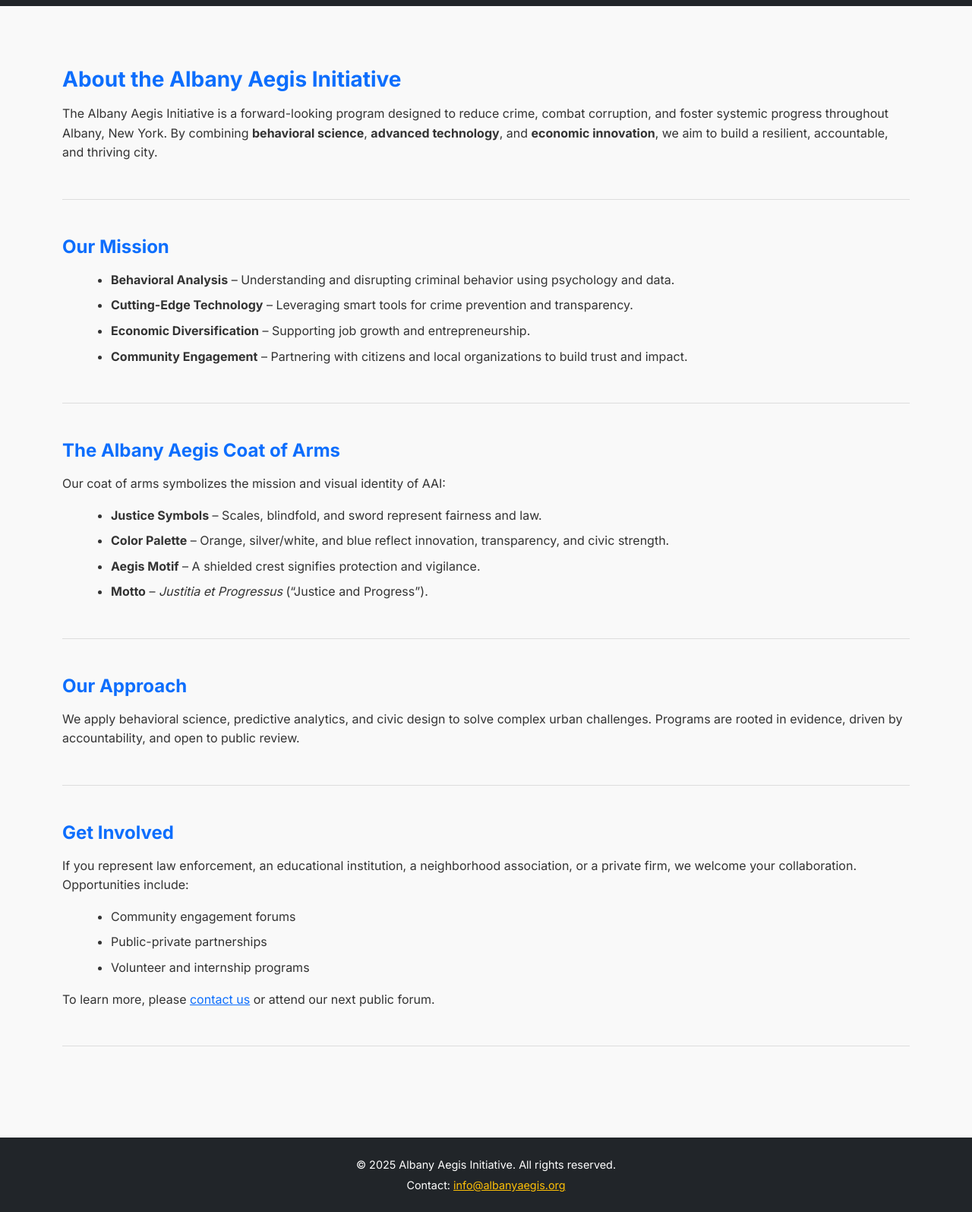
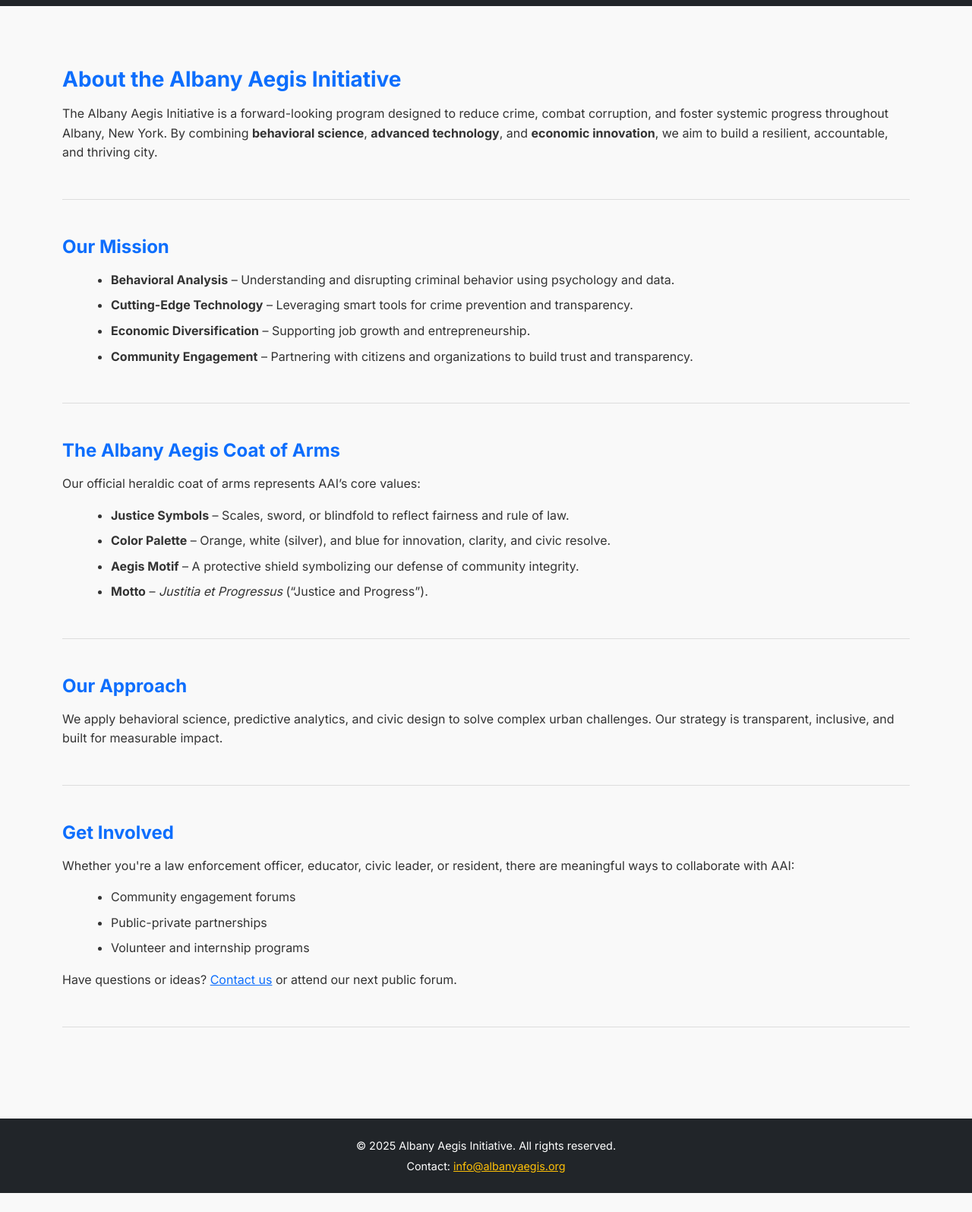
Before and after one commit to fortorange33/albany-aegis-initiative-site, a plain HTML site: page about.html in a window 1280 px wide. Shown: the part 66-1661 px from the top of the page at 76% size. After the commit the page ends 1636 px from the top, so only its background shows below. Drawn offline with nearby package versions, Linux system fonts and the light colour scheme; a small style sheet from the web is missing.

Commit message:
Rewrite about page with clean structure and navigation

```diff
--- a/about.html
+++ b/about.html
@@ -29,13 +29,15 @@
       <nav>
         <ul class="nav mt-3 mt-md-0">
           <li class="nav-item"><a class="nav-link text-white" href="index.html">Home</a></li>
-          <li class="nav-item"><a class="nav-link text-white active" href="about.html">About</a></li>
-          <li class="nav-item"><a class="nav-link text-white" href="#">Crime Data</a></li>
-          <li class="nav-item"><a class="nav-link text-white" href="#">Resources</a></li>
-          <li class="nav-item"><a class="nav-link text-white" href="#">Contact</a></li>
+          <li class="nav-item"><a class="nav-link text-white active" aria-current="page" href="about.html">About</a></li>
+          <li class="nav-item"><a class="nav-link text-white" href="crime-data.html">Crime Data</a></li>
+          <li class="nav-item"><a class="nav-link text-white" href="resources.html">Resources</a></li>
+          <li class="nav-item"><a class="nav-link text-white" href="contact.html">Contact</a></li>
         </ul>
       </nav>
-      <button id="darkToggle" class="btn btn-outline-light ms-md-3 mt-3 mt-md-0" aria-label="Toggle dark mode">🌙</button>
+      <button id="darkToggle" class="btn btn-outline-light ms-md-3 mt-3 mt-md-0" aria-label="Toggle dark mode">
+        <i class="fas fa-moon"></i>
+      </button>
     </div>
   </header>
 
@@ -53,35 +55,35 @@
         <li><strong>Behavioral Analysis</strong> – Understanding and disrupting criminal behavior using psychology and data.</li>
         <li><strong>Cutting-Edge Technology</strong> – Leveraging smart tools for crime prevention and transparency.</li>
         <li><strong>Economic Diversification</strong> – Supporting job growth and entrepreneurship.</li>
-        <li><strong>Community Engagement</strong> – Partnering with citizens and local organizations to build trust and impact.</li>
+        <li><strong>Community Engagement</strong> – Partnering with citizens and organizations to build trust and transparency.</li>
       </ul>
     </section>
 
     <section class="mb-5">
       <h3 class="h4 text-primary mb-3">The Albany Aegis Coat of Arms</h3>
-      <p>Our coat of arms symbolizes the mission and visual identity of AAI:</p>
+      <p>Our official heraldic coat of arms represents AAI’s core values:</p>
       <ul>
-        <li><strong>Justice Symbols</strong> – Scales, blindfold, and sword represent fairness and law.</li>
-        <li><strong>Color Palette</strong> – Orange, silver/white, and blue reflect innovation, transparency, and civic strength.</li>
-        <li><strong>Aegis Motif</strong> – A shielded crest signifies protection and vigilance.</li>
+        <li><strong>Justice Symbols</strong> – Scales, sword, or blindfold to reflect fairness and rule of law.</li>
+        <li><strong>Color Palette</strong> – Orange, white (silver), and blue for innovation, clarity, and civic resolve.</li>
+        <li><strong>Aegis Motif</strong> – A protective shield symbolizing our defense of community integrity.</li>
         <li><strong>Motto</strong> – <em>Justitia et Progressus</em> (“Justice and Progress”).</li>
       </ul>
     </section>
 
     <section class="mb-5">
       <h3 class="h4 text-primary mb-3">Our Approach</h3>
-      <p>We apply behavioral science, predictive analytics, and civic design to solve complex urban challenges. Programs are rooted in evidence, driven by accountability, and open to public review.</p>
+      <p>We apply behavioral science, predictive analytics, and civic design to solve complex urban challenges. Our strategy is transparent, inclusive, and built for measurable impact.</p>
     </section>
 
     <section>
       <h3 class="h4 text-primary mb-3">Get Involved</h3>
-      <p>If you represent law enforcement, an educational institution, a neighborhood association, or a private firm, we welcome your collaboration. Opportunities include:</p>
+      <p>Whether you're a law enforcement officer, educator, civic leader, or resident, there are meaningful ways to collaborate with AAI:</p>
       <ul>
         <li>Community engagement forums</li>
         <li>Public-private partnerships</li>
         <li>Volunteer and internship programs</li>
       </ul>
-      <p>To learn more, please <a href="contact.html">contact us</a> or attend our next public forum.</p>
+      <p>Have questions or ideas? <a href="contact.html">Contact us</a> or attend our next public forum.</p>
     </section>
 
   </main>
@@ -92,7 +94,7 @@
     <p class="mb-0">Contact: <a href="mailto:info@albanyaegis.org" class="text-warning">info@albanyaegis.org</a></p>
   </footer>
 
-  <!-- Bootstrap JS -->
+  <!-- JS: Bootstrap + Custom -->
   <script
     src="https://cdn.jsdelivr.net/npm/bootstrap@5.3.3/dist/js/bootstrap.bundle.min.js"
     integrity="sha384-ENjdO4Dr2bkBIFxQpeoMZP1FZC7Ck10vUtr+ZP0RSKchJczBzHBF+OMPYr1Ql9xF"
```
